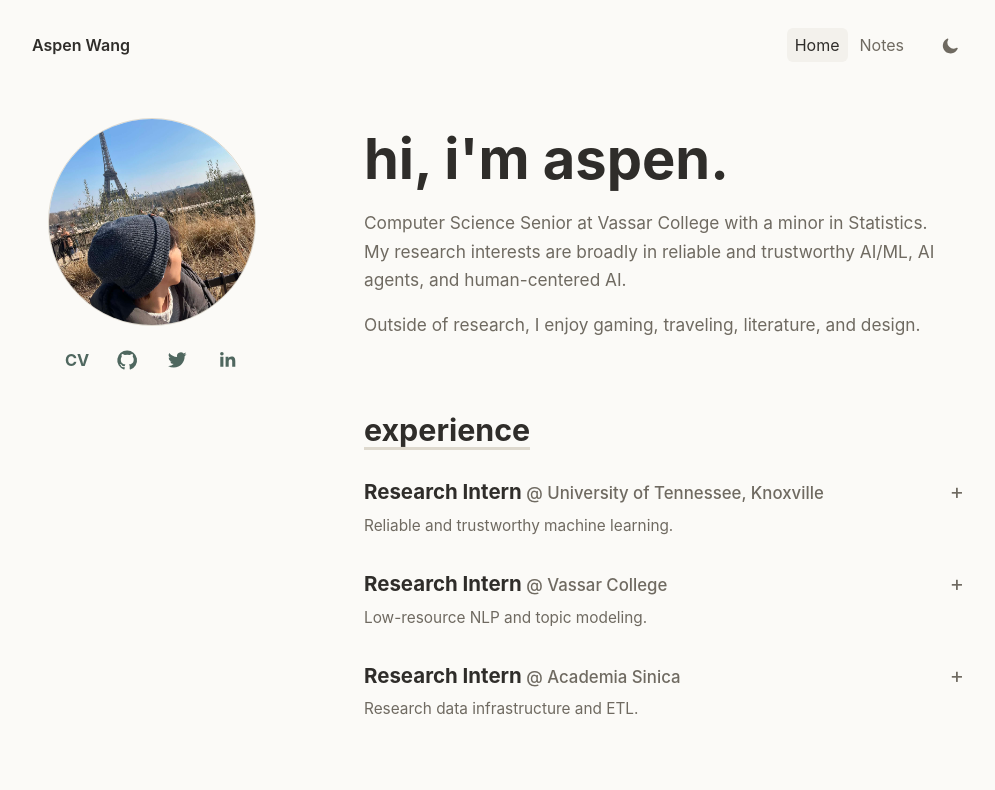
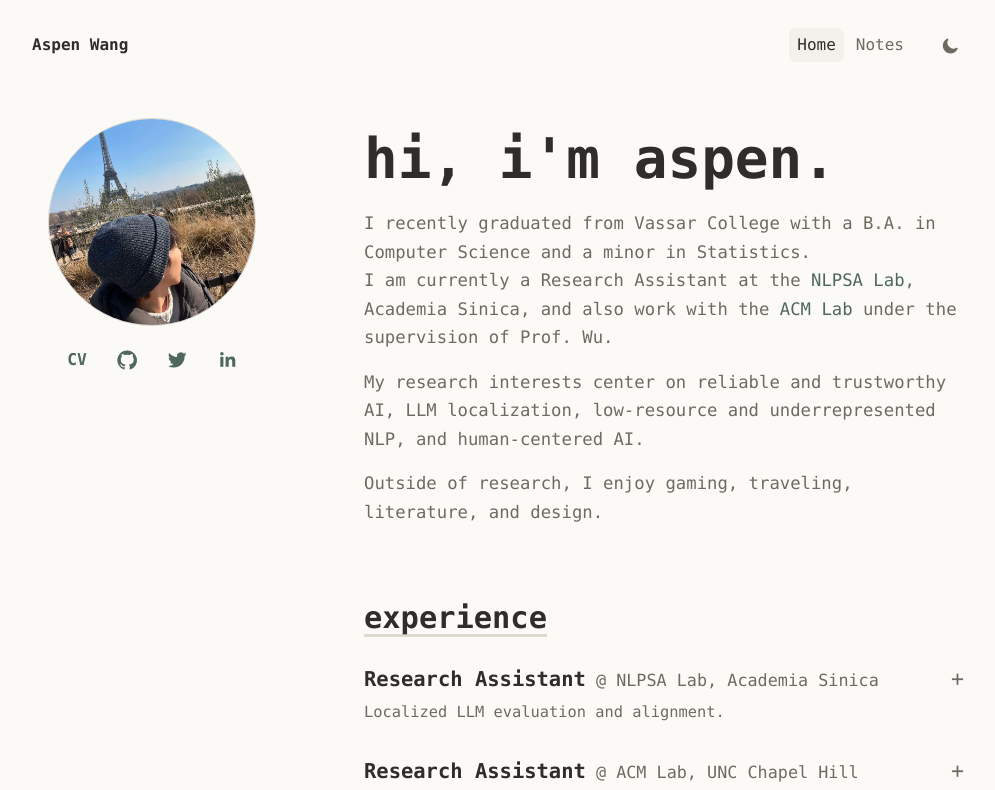
Before and after one commit to aspenywang/aspenywang.github.io, a React (Vite) app: page / in a window 1280 px wide. Shown: the top 790 px of the page, without its empty margins (142-1137 px from the left). Built offline with nearby package versions, Linux system fonts and the light colour scheme.

Commit message:
Update Fonts, Main Content, and Experience

```diff
--- a/src/App.jsx
+++ b/src/App.jsx
@@ -114,10 +114,18 @@ function Home() {
         <section className="intro-section" aria-labelledby="intro-heading">
         <h1 id="intro-heading">hi, i'm aspen.</h1>
         <p className="lede">
-            Computer Science Senior at Vassar College with a minor in Statistics.<br />
-            My research
-            interests are broadly in reliable and trustworthy AI/ML, AI agents, and
-            human-centered AI.
+          I recently graduated from Vassar College
+          with a B.A. in Computer Science and
+          a minor in Statistics.<br />
+          I am currently a Research Assistant at the{' '}
+          <a href="https://homepage.iis.sinica.edu.tw/pages/lwku/">NLPSA Lab</a>,
+          Academia Sinica, and also work with the{' '}
+          <a href="https://www.acmlab.org/">ACM Lab</a> under the supervision of
+          Prof. Wu.
+        </p>
+        <p className="lede">
+          My research interests center on reliable and trustworthy AI, LLM localization,
+          low-resource and underrepresented NLP, and human-centered AI.
         </p>
         <p className="lede">
           Outside of research, I enjoy gaming, traveling, literature, and design.
--- a/src/assets/main.css
+++ b/src/assets/main.css
@@ -35,15 +35,7 @@ body {
   min-height: 100vh;
   background: var(--bg);
   color: var(--text);
-  font-family:
-    ui-sans-serif,
-    -apple-system,
-    BlinkMacSystemFont,
-    'Segoe UI',
-    Inter,
-    Helvetica,
-    Arial,
-    sans-serif;
+font-family: "SFMono-Regular", "Menlo", "Monaco", "Consolas", monospace;
   font-size: 16px;
   line-height: 1.65;
   text-rendering: optimizeLegibility;
--- a/src/data/experiences.js
+++ b/src/data/experiences.js
@@ -1,4 +1,25 @@
 export const experiences = [
+{
+  title: 'Research Assistant @ NLPSA Lab, Academia Sinica',
+  description: 'Localized LLM evaluation and alignment.',
+  details:
+    'Working on localized LLM evaluation, cultural-context reasoning, and alignment for public-interest language technologies.(Summer, 2026 - Present)',
+  tags: [
+    'NLP',
+    'LLM Evaluation',
+    'Alignment',
+    'Localized AI',
+    'Trustworthy AI',
+    'Human-Centered AI',
+  ],
+},
+  {
+    title: 'Research Assistant @ ACM Lab, UNC Chapel Hill',
+    description: 'Data Harmonization & Neuroimaging Classification.',
+    details:
+      'Working on heterogeneous data harmonization methods for neuroimaging & biomedical data. (Spring, 2026 - Present)',
+    tags: ['AI4Science', 'data harmonization', 'neuroimaging', 'machine learning'],
+  },
   {
     title: 'Research Intern @ University of Tennessee, Knoxville',
     description: 'Reliable and trustworthy machine learning.',
```
Lines whose indentation alone changed are shown as unchanged.
